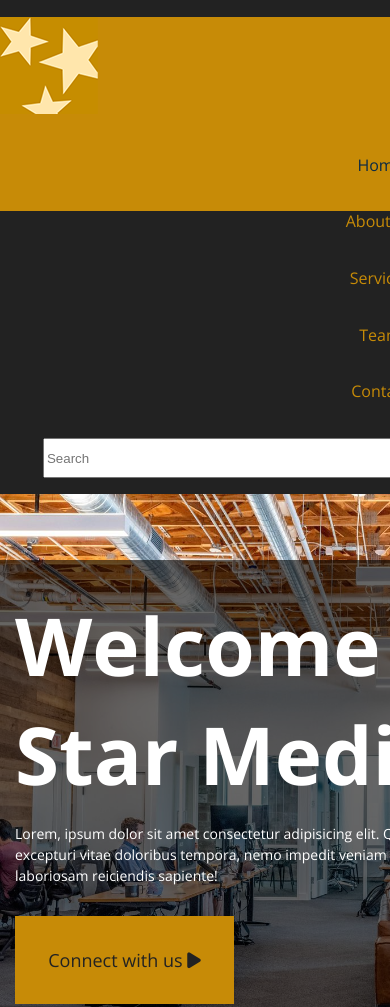
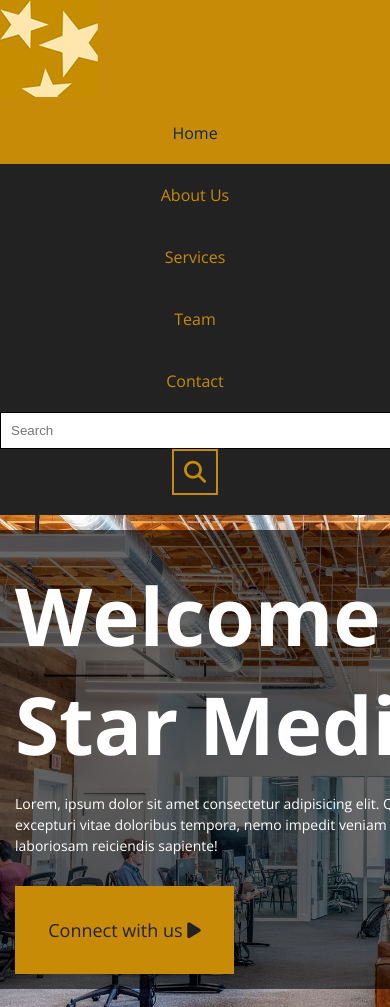
Before and after one commit to enricoandrade/guer0198.github.io, a plain HTML site: page final-project/index.html in a window 390 px wide. Shown: the top 1007 px of the page. Drawn offline with nearby package versions, Linux system fonts and the light colour scheme.

Commit message:
Adds Mobile corretions

```diff
--- a/final-project/css/styles.css
+++ b/final-project/css/styles.css
@@ -30,42 +30,48 @@ p {
 
 .wrapper {
     padding-left: 0px;
-    width: 90%;
-    width: 760px;
+    width: 100%;
+    margin: auto;
 }
 
 ul {
     background-color: #222222;
     list-style-type: none;
-    height: 494px;
     color: #c78b07;
-    display: flex;
-    flex-direction: column;
-    justify-content: space-around;
-    align-items: center;
-    padding: 0;
+    padding: 0 0 20px 0;
+}
+
+li {
+    text-align: center;
+}
+
+li a {
+    padding: 20px;
+    display: block;
 }
 
 li:nth-child(1) {
-    margin-right: auto;
+    text-align: left;
     background-color: #c78b07;
     width: 100%;
 }
 
 li:nth-child(2) a:nth-child(1){
     background-color: #c78b07;
-    padding: 35px 357px;
     color: #0a2a46;
 }
 
 input {
   width: 630px;
   height: 100%;
+  border: 1px solid black;
+  padding: 10px 10px;
 }
 
 .fa-magnifying-glass {
     border: 2px solid #c78b07;
     padding: 10px 10px;
+    font-size: 22px;
 }
 
 a:link, a:visited {
@@ -79,7 +85,7 @@ main img{
 
 .welcome {
     position: absolute;
-    top: 560px;
+    top: 530px;
     background-color: rgba(0, 0, 0, 0.6);
     color: #fff;
     padding: 15px;
@@ -104,7 +110,7 @@ main img{
 .ourservices {
     background-color: #fff;
     margin-top: 10px;
-    padding: 15px;
+    /* padding: 15px; */
 }
 
 .container {
@@ -133,19 +139,13 @@ main img{
 
 article{
     background-color: #fff;
-}
-
-article img{
-    width: 760px;
-    height: 320px;
+    background-image: url("../images/vision.jpg");
+    background-size: cover;
+    color: white;
 }
 
 .vision{
     padding: 15px;
-    color: white;
-    position: absolute;
-    top: 5700px;
-    width: 760px;
 }
 
 .button3 {
--- a/final-project/index.html
+++ b/final-project/index.html
@@ -71,8 +71,8 @@
                     </div>
                     <div class="Web Development">
                     <img src="images/web.jpg" alt="video">
-                    <h3>Web Development</h3>
                     <div class="indent">
+                        <h3>Web Development</h3>
                         <p>Lorem ipsum dolor, sit amet consectetur adipisicing elit. Laudantium, veritatis! Commodi praesentium quia, molestias voluptatem accusamus deserunt modi adipisci, laudantium ipsa veritatis, iure quas dolorem unde voluptates tempore doloremque nisi.</p>
                         <div class="button2">Web Plans <i class="fa-solid fa-play"></i></div>
                     </div>
@@ -87,7 +87,6 @@
         </section>
         <article>
             <!-- Vision banner should have 1200px width -->
-            <img src="images/vision.jpg" alt="vision">
             <div class="vision">
                 <h2>Our Vision</h2>
                 <p>Lorem ipsum dolor sit, amet consectetur adipisicing elit. Inventore assumenda labore cumque laboriosam recusandae similique incidunt tenetur tempore saepe rerum odit sed consectetur libero quod, cupiditate dolorem molestiae itaque repudiandae.</p>
```
